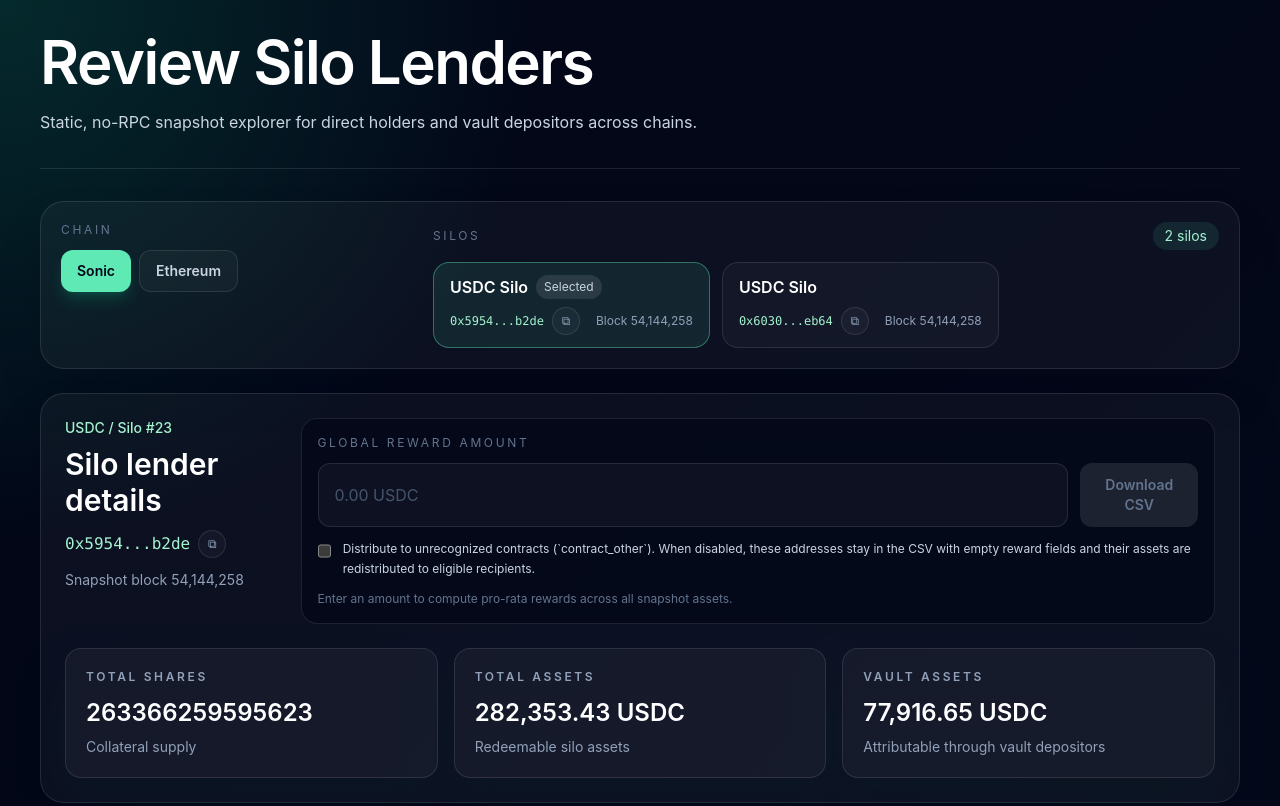
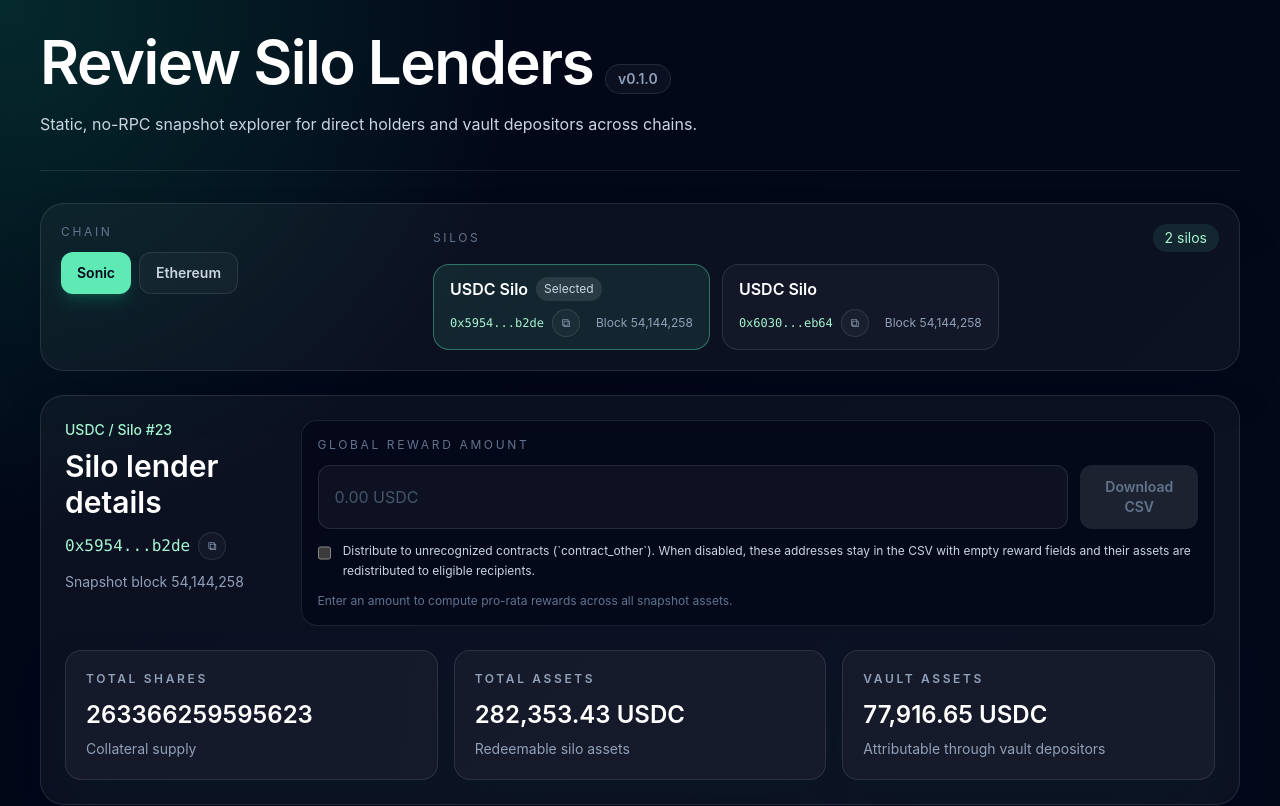
Before and after one commit to silo-finance/lenders-snapshot, a React (Vite) app: page / in a window 1280 px wide. Shown: the top 806 px of the page. Built offline with nearby package versions, Linux system fonts and the light colour scheme.

Commit message:
Display package version in UI
Co-authored-by: DZariusz <DZariusz@users.noreply.github.com>

```diff
--- a/src/App.tsx
+++ b/src/App.tsx
@@ -1,4 +1,5 @@
 import { useState } from "react";
+import packageJson from "../package.json";
 import {
   type ChainSnapshot,
   type DirectLender,
@@ -25,6 +26,7 @@ type TableSortState = {
 };
 
 const DEFAULT_EXPANDED_LIMIT = 2;
+const APP_VERSION = packageJson.version;
 
 type RewardPlan = {
   rewardRaw: bigint;
@@ -791,7 +793,12 @@ export default function App() {
       <section className="mx-auto w-full max-w-[1600px] px-4 py-8 sm:px-6 lg:px-8 xl:px-10">
         <header className="border-b border-white/10 pb-8">
           <div>
-            <h1 className="max-w-4xl text-4xl font-semibold tracking-tight sm:text-6xl">Review Silo Lenders</h1>
+            <div className="flex flex-wrap items-baseline gap-3">
+              <h1 className="text-4xl font-semibold tracking-tight sm:text-6xl">Review Silo Lenders</h1>
+              <span className="rounded-full border border-white/10 bg-white/[0.04] px-3 py-1 text-sm font-semibold text-slate-400">
+                v{APP_VERSION}
+              </span>
+            </div>
             <p className="mt-4 max-w-2xl text-base leading-7 text-slate-300">
               Static, no-RPC snapshot explorer for direct holders and vault depositors across chains.
             </p>
```
